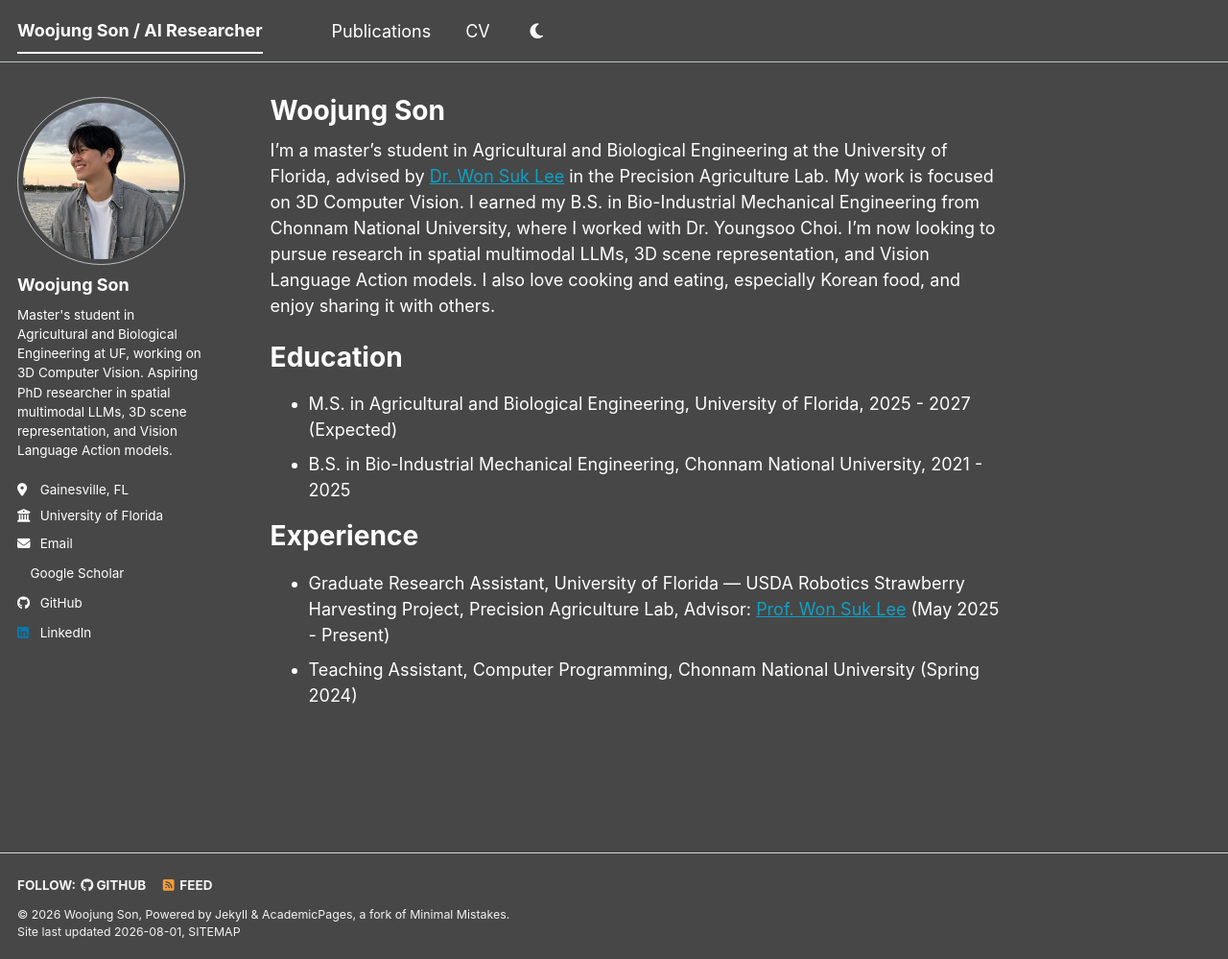
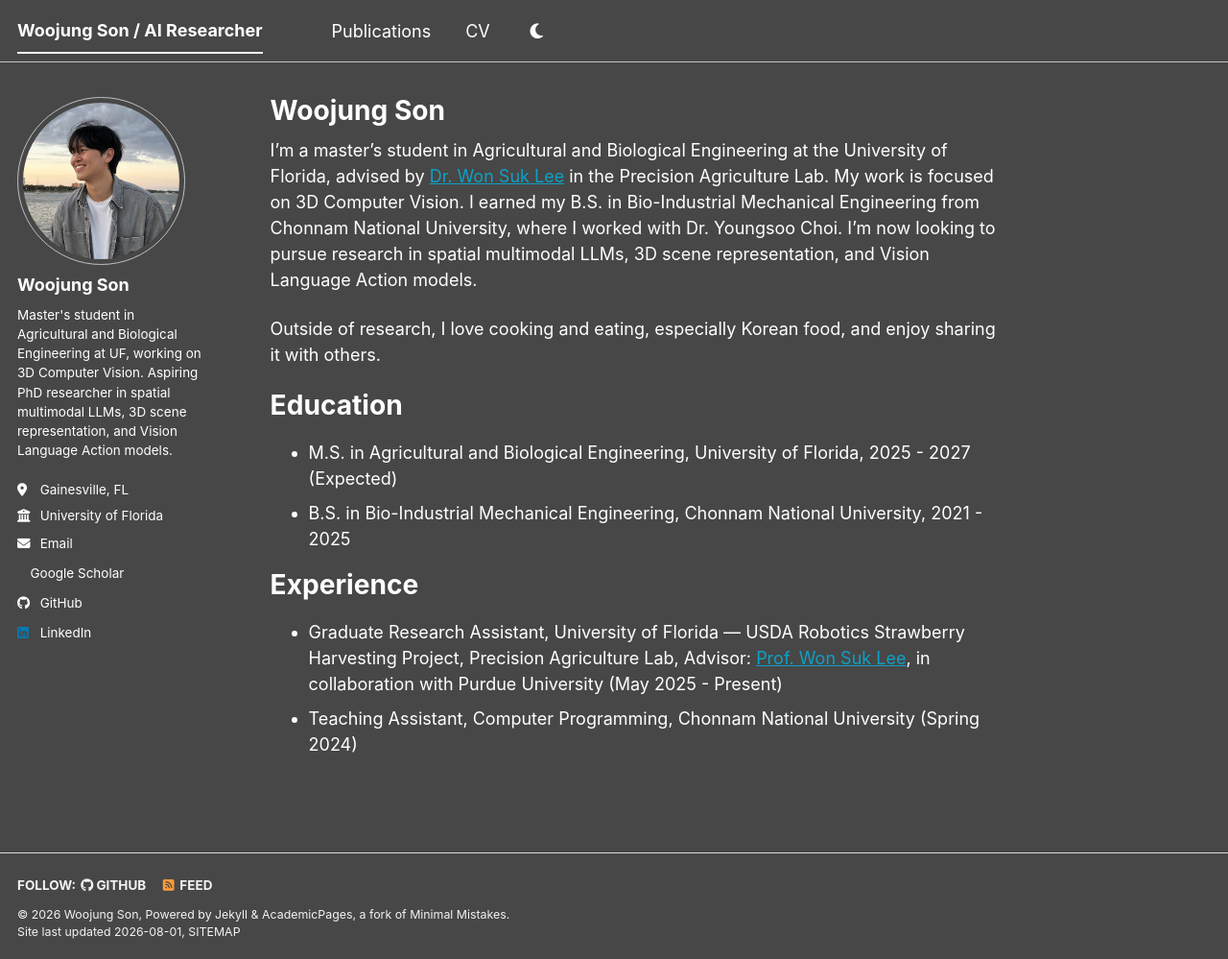
Before and after one commit to wjson2435/wjson2435.github.io, a Jekyll site: the page built from _pages/about.md, in a window 1280 px wide and 999 px high. Shown: the whole window at 96% size. Built offline with Jekyll 4.4.1, drawn with Linux system fonts in a browser that asks for light colours; a style sheet for code colours, icons or effects is not loaded.

Commit message:
Split cooking note under Outside of research, mention Purdue collaboration

```diff
--- a/_pages/about.md
+++ b/_pages/about.md
@@ -7,7 +7,9 @@ redirect_from:
   - /about.html
 ---
 
-I'm a master's student in Agricultural and Biological Engineering at the University of Florida, advised by [Dr. Won Suk Lee](https://abe.ufl.edu/people/faculty/wonsuk-lee/) in the Precision Agriculture Lab. My work is focused on 3D Computer Vision. I earned my B.S. in Bio-Industrial Mechanical Engineering from Chonnam National University, where I worked with Dr. Youngsoo Choi. I'm now looking to pursue research in spatial multimodal LLMs, 3D scene representation, and Vision Language Action models. I also love cooking and eating, especially Korean food, and enjoy sharing it with others.
+I'm a master's student in Agricultural and Biological Engineering at the University of Florida, advised by [Dr. Won Suk Lee](https://abe.ufl.edu/people/faculty/wonsuk-lee/) in the Precision Agriculture Lab. My work is focused on 3D Computer Vision. I earned my B.S. in Bio-Industrial Mechanical Engineering from Chonnam National University, where I worked with Dr. Youngsoo Choi. I'm now looking to pursue research in spatial multimodal LLMs, 3D scene representation, and Vision Language Action models.
+
+Outside of research, I love cooking and eating, especially Korean food, and enjoy sharing it with others.
 
 Education
 ======
@@ -16,5 +18,5 @@ Education
 
 Experience
 ======
-* Graduate Research Assistant, University of Florida — USDA Robotics Strawberry Harvesting Project, Precision Agriculture Lab, Advisor: [Prof. Won Suk Lee](https://abe.ufl.edu/people/faculty/wonsuk-lee/) (May 2025 - Present)
+* Graduate Research Assistant, University of Florida — USDA Robotics Strawberry Harvesting Project, Precision Agriculture Lab, Advisor: [Prof. Won Suk Lee](https://abe.ufl.edu/people/faculty/wonsuk-lee/), in collaboration with Purdue University (May 2025 - Present)
 * Teaching Assistant, Computer Programming, Chonnam National University (Spring 2024)
```
